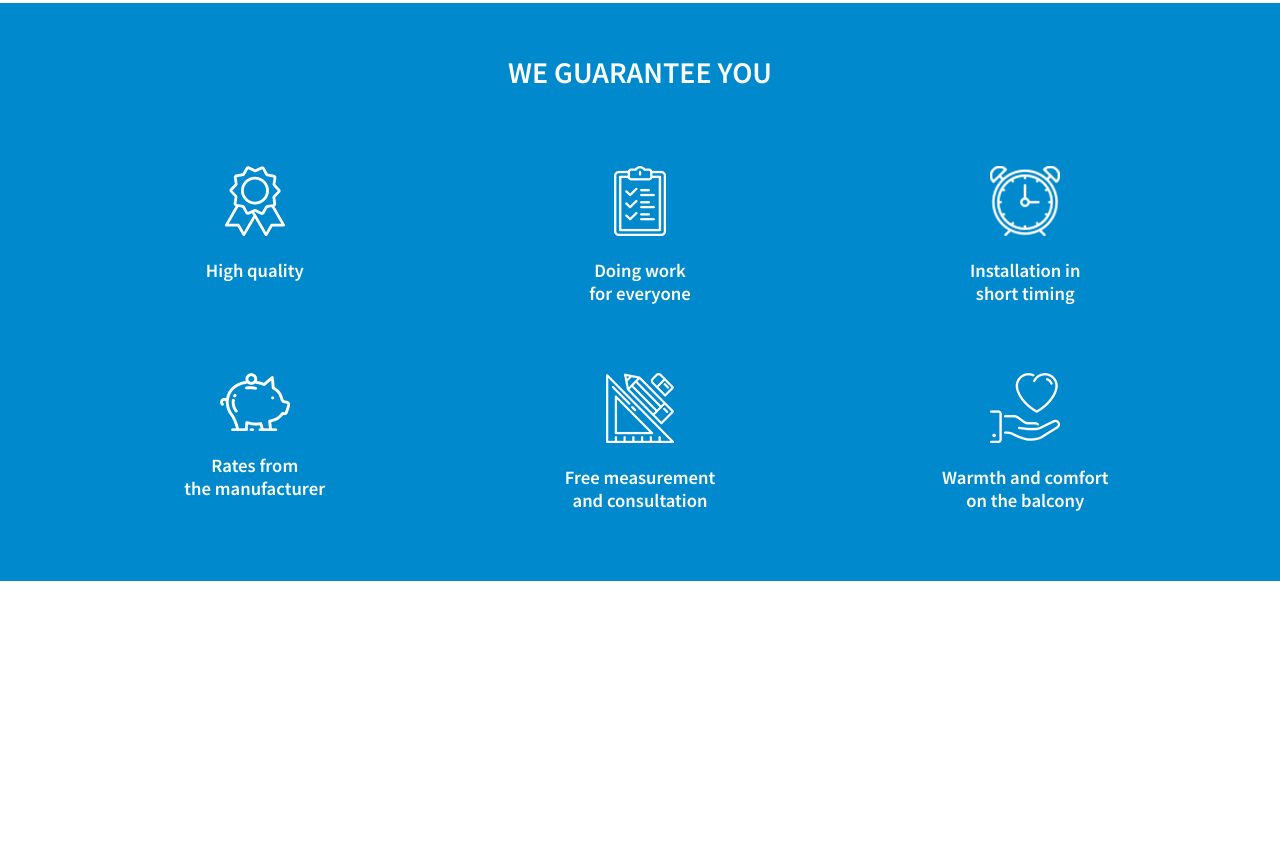
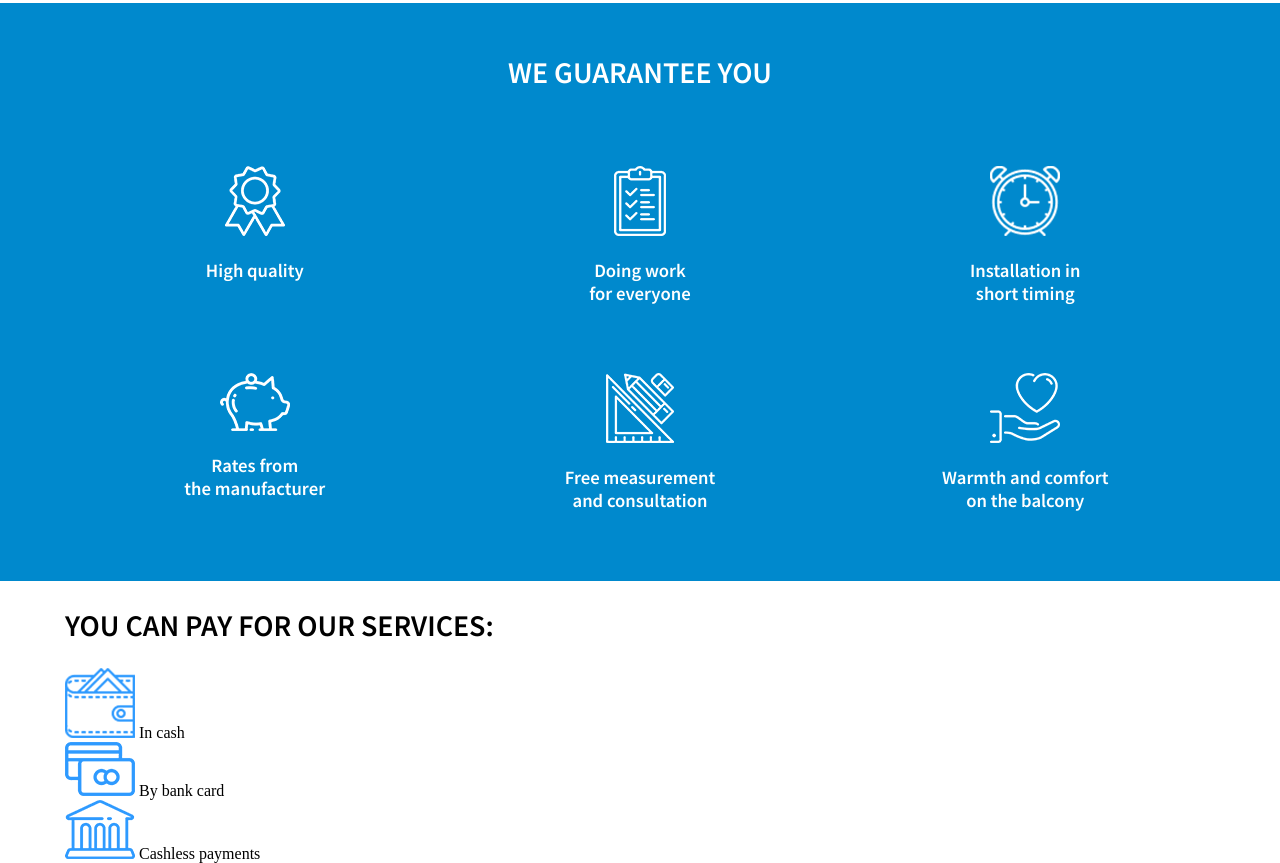
Before and after one commit to Chycherskyi/GlazingOfBalconies, a plain HTML site: page index.html in a window 1280 px wide. Shown: the part 3645-4508 px from the top of the page. Before the commit the page ends 4226 px from the top, so only its background shows below. Drawn offline with Linux system fonts and the light colour scheme.

Commit message:
Added section payment

```diff
--- a/index.html
+++ b/index.html
@@ -286,6 +286,38 @@
             <!-- /.container -->
         </section>
         <!-- /.features -->
+        <section class="payment">
+            <div class="container">
+                <h2 class="payment-title title">You can pay for our services:</h2>
+                <!-- /.payment-title -->
+                <div class="payment-block">
+                    <div class="payment-block__item">
+                        <img class="payment-block__img" src="img/payment/wallet.png" alt="">
+                        <!-- /.payment-block__img -->
+                        <span class="payment-block__text">In cash</span>
+                        <!-- /.payment-block__text -->
+                    </div>
+                    <!-- /.payment-block__item -->
+                    <div class="payment-block__item">
+                       <img class="payment-block__img" src="img/payment/credit-card.png" alt="">
+                        <!-- /.payment-block__img -->
+                        <span class="payment-block__text">By bank card</span>
+                        <!-- /.payment-block__text -->
+                    </div>
+                    <!-- /.payment-block__item -->
+                    <div class="payment-block__item">
+                        <img class="payment-block__img" src="img/payment/museum.png" alt="">
+                        <!-- /.payment-block__img -->
+                        <span class="payment-block__text">Cashless payments</span>
+                        <!-- /.payment-block__text -->
+                    </div>
+                    <!-- /.payment-block__item -->
+                </div>
+                <!-- /.payment-block -->
+            </div>
+            <!-- /.container -->
+        </section>
+        <!-- /.payment -->
     </main>
 </body>
 
```
Also changed, not shown: img/payment/credit-card.png (added), img/payment/museum.png (added), img/payment/wallet.png (added).
